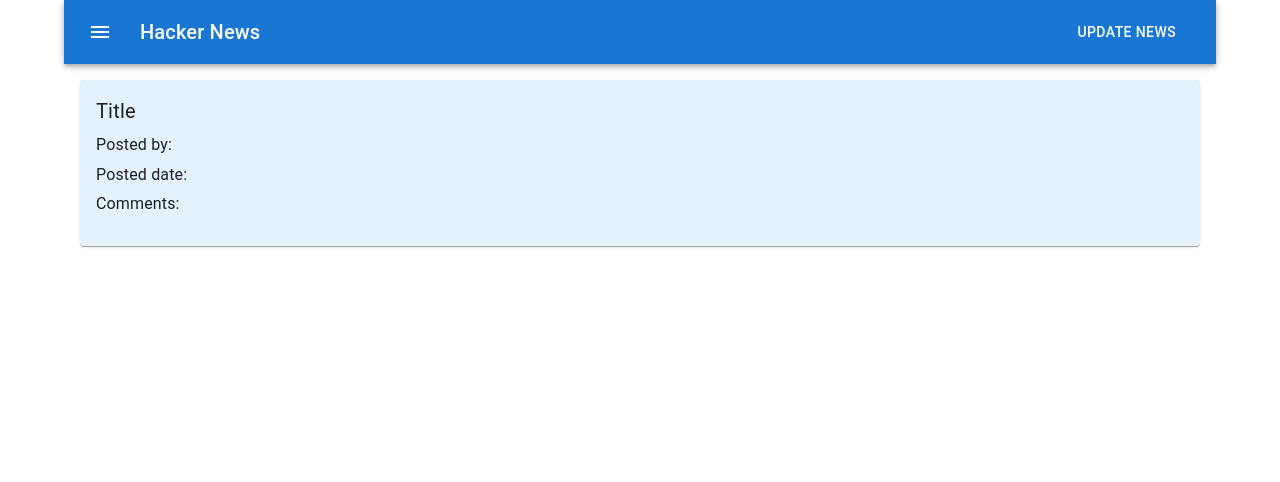
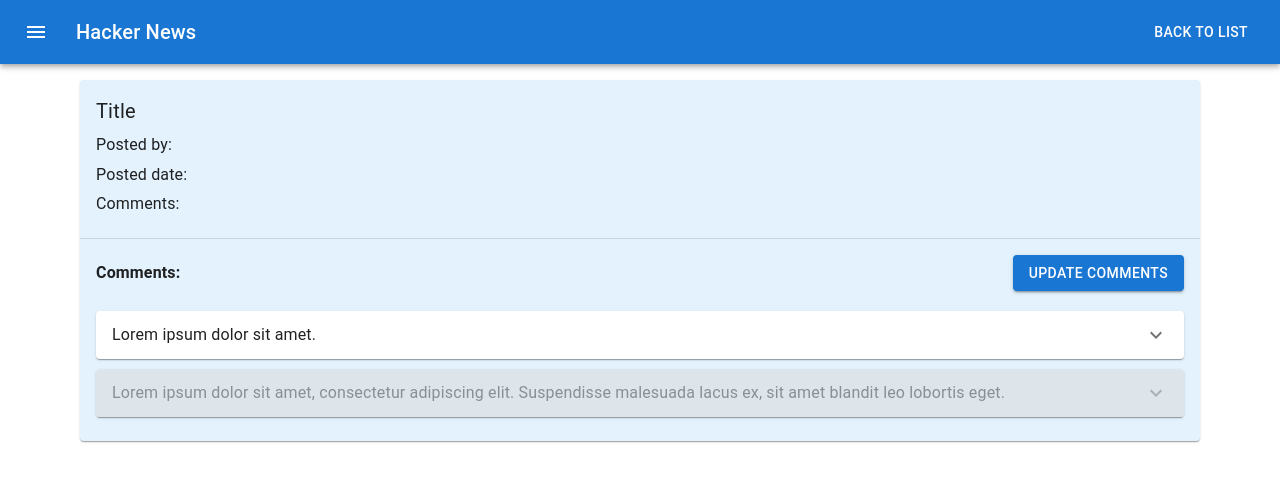
Before and after one commit to dkirien/hacker-news, a Next.js app: page /news/25 in a window 1280 px wide. Shown: the top 482 px of the page. Built offline with nearby package versions, Linux system fonts and the light colour scheme.

Commit message:
Comments component.

```diff
--- /dev/null
+++ b/src/components/Comments.tsx
@@ -0,0 +1,103 @@
+import { FC } from 'react'
+import Typography from '@mui/material/Typography'
+import Accordion from '@mui/material/Accordion'
+import AccordionSummary from '@mui/material/AccordionSummary'
+import AccordionDetails from '@mui/material/AccordionDetails'
+import ExpandMoreIcon from '@mui/icons-material/ExpandMore'
+import Box from '@mui/material/Box'
+import Link from 'next/link'
+import Button from '@mui/material/Button'
+
+const Comments: FC = () => {
+  return (
+    <div className={'comments'}>
+      <Box
+        sx={{
+          display: 'flex',
+          alignItems: 'center',
+          justifyContent: 'space-between',
+          marginBottom: '20px'
+      }}
+      >
+        <Typography
+          color="text.primary"
+          gutterBottom
+          sx={{
+            fontWeight: 'bold',
+            marginBottom: 0
+        }}>
+          Comments:
+        </Typography>
+
+        <Button variant="contained" >
+          Update comments
+        </Button>
+      </Box>
+
+      <div style={{marginBottom: '10px'}}>
+        <Accordion TransitionProps={{ unmountOnExit: true }}>
+          <AccordionSummary
+            expandIcon={<ExpandMoreIcon />}
+            aria-controls="panel1a-content"
+            id="panel1a-header"
+          >
+            <Typography>
+              Lorem ipsum dolor sit amet.
+            </Typography>
+          </AccordionSummary>
+
+          <AccordionDetails>
+            <Accordion TransitionProps={{ unmountOnExit: true }}>
+              <AccordionSummary
+                expandIcon={<ExpandMoreIcon />}
+                aria-controls="p1b-content"
+                id="p1b-header"
+              >
+                <Typography>
+                  Lorem ipsum dolor sit amet, consectetur adipiscing elit. Suspendisse
+                  malesuada lacus ex, sit amet blandit leo lobortis eget.
+                </Typography>
+              </AccordionSummary>
+
+              <AccordionDetails>
+                <Accordion TransitionProps={{ unmountOnExit: true }}>
+                  <AccordionSummary
+                    expandIcon={<ExpandMoreIcon />}
+                    aria-controls="p1c-content"
+                    id="p1c-header"
+                  >
+                    <Typography>
+                      Lorem ipsum dolor sit amet, consectetur adipiscing elit. Suspendisse
+                      malesuada lacus ex, sit amet blandit leo lobortis eget.
+                    </Typography>
+                  </AccordionSummary>
+                </Accordion>
+              </AccordionDetails>
+            </Accordion>
+          </AccordionDetails>
+        </Accordion>
+      </div>
+
+      <div>
+        <Accordion
+          TransitionProps={{ unmountOnExit: true }}
+          disabled
+
+        >
+          <AccordionSummary
+            expandIcon={<ExpandMoreIcon />}
+            aria-controls="panel2a-content"
+            id="panel2a-header"
+          >
+            <Typography>
+              Lorem ipsum dolor sit amet, consectetur adipiscing elit. Suspendisse
+              malesuada lacus ex, sit amet blandit leo lobortis eget.
+            </Typography>
+          </AccordionSummary>
+        </Accordion>
+      </div>
+    </div>
+  )
+}
+
+export default Comments
--- a/src/components/Header.tsx
+++ b/src/components/Header.tsx
@@ -39,7 +39,7 @@ const Header: FC = () => {
             <Button color="inherit">Update news</Button>
           ) : (
             <Button color="inherit">
-              <Link href={'/'}><Button color="inherit">Update news</Button></Link>
+              <Link href={'/'}>Back to list</Link>
             </Button>
           )}
         </Toolbar>
--- a/src/pages/_app.tsx
+++ b/src/pages/_app.tsx
@@ -14,8 +14,9 @@ export default function App({ Component, pageProps }: AppProps) {
         <link rel="icon" href="/favicon.ico" />
       </Head>
 
+      <Header />
+
       <Container maxWidth="lg">
-        <Header />
         <Component {...pageProps} />
       </Container>
     </>
--- a/src/pages/news/[id].tsx
+++ b/src/pages/news/[id].tsx
@@ -1,11 +1,13 @@
 import { FC } from 'react'
+import Head from 'next/head'
 import Link from 'next/link'
 import { INewsInfoPageProps } from '@/types'
 import CardContent from '@mui/material/CardContent'
 import Typography from '@mui/material/Typography'
 import Box from '@mui/material/Box'
 import Card from '@mui/material/Card'
-import Head from 'next/head'
+import Divider from '@mui/material/Divider'
+import Comments from '@/components/Comments'
 
 const News: FC<INewsInfoPageProps> = ({ title, author, date, comments }) => {
   return (
@@ -15,10 +17,11 @@ const News: FC<INewsInfoPageProps> = ({ title, author, date, comments }) => {
       </Head>
 
       <Box sx={{ p: 2 }}>
-        <Card sx={{
-          minWidth: 275,
-          backgroundColor: '#e3f2fd',
-        }}
+        <Card
+          sx={{
+            minWidth: 275,
+            backgroundColor: '#e3f2fd',
+          }}
         >
           <CardContent>
             <Typography
@@ -44,6 +47,12 @@ const News: FC<INewsInfoPageProps> = ({ title, author, date, comments }) => {
               <span>{comments}</span>
             </Typography>
           </CardContent>
+
+          <Divider />
+
+          <CardContent>
+            <Comments />
+          </CardContent>
         </Card>
       </Box>
     </>
--- a/src/styles/globals.css
+++ b/src/styles/globals.css
@@ -20,6 +20,11 @@ a {
   color: #1976d2;
 }
 
+.comments .Mui-disabled {
+  background-color: white;
+  opacity: 1;
+}
+
 @media (prefers-color-scheme: dark) {
   html {
     color-scheme: dark;
```
